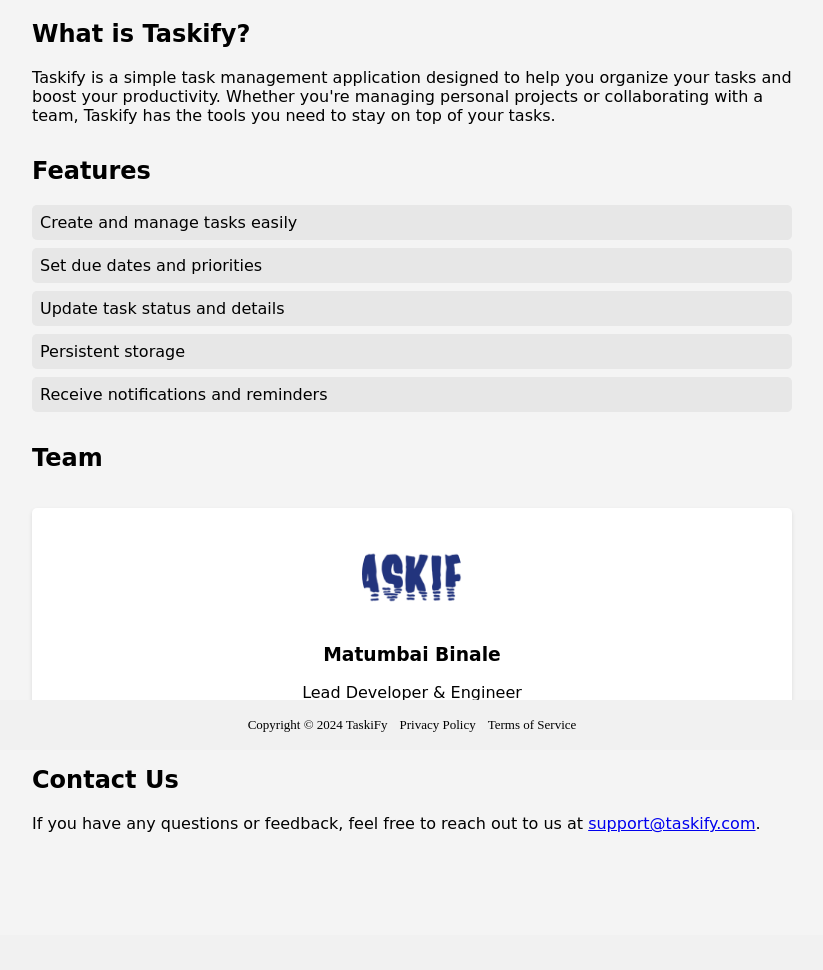
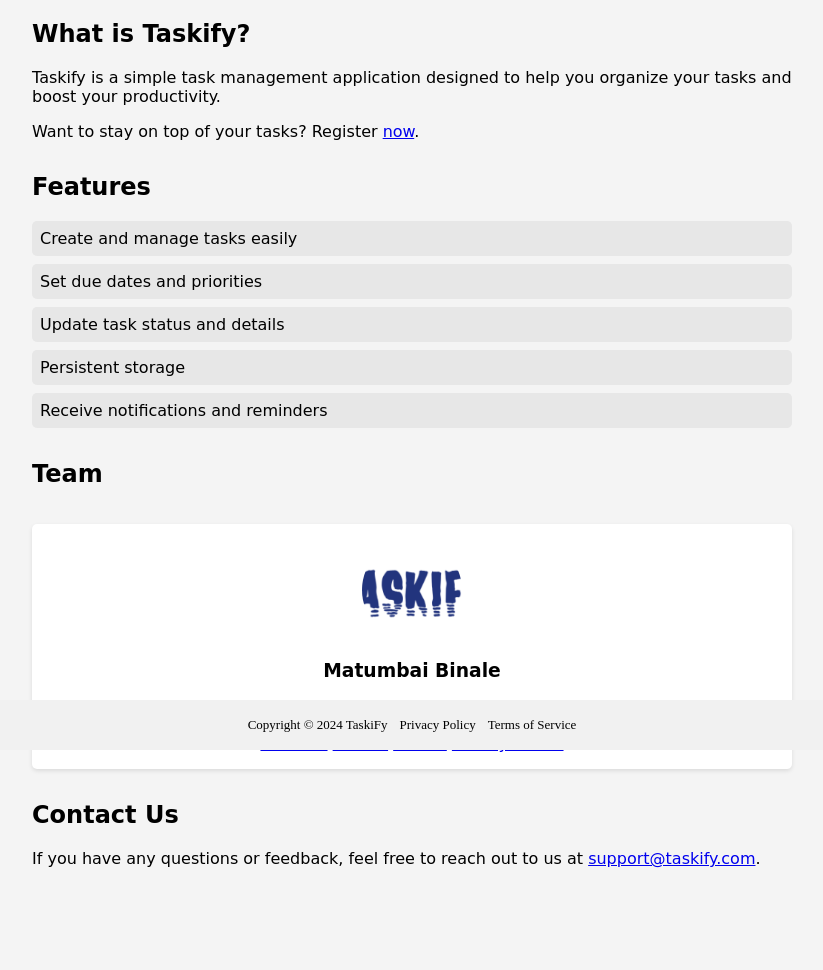
Before and after one commit to MrGiddy/taskify, a Flask app: page /about in a window 1280 px wide. Shown: the part 50-1020 px from the top of the page, without its empty margins (228-1051 px from the left). Before the commit the page ends 883 px from the top, so only its background shows below. Run offline with Flask 3, Linux system fonts and the light colour scheme.

Commit message:
(fix): Update description in about page

```diff
--- a/frontend/templates/about.html
+++ b/frontend/templates/about.html
@@ -1,12 +1,15 @@
-{% extends 'base.html' %} {% block content %}
+{% extends 'base.html' %}
+
+{% block content %}
 <main class="about-main">
   <section class="about-description">
     <h2>What is Taskify?</h2>
     <p>
       Taskify is a simple task management application designed to help you
-      organize your tasks and boost your productivity. Whether you're managing
-      personal projects or collaborating with a team, Taskify has the tools you
-      need to stay on top of your tasks.
+      organize your tasks and boost your productivity.
+    </p>
+    <p>
+      Want to stay on top of your tasks? Register <a href="/signup">now</a>.
     </p>
   </section>
 
@@ -22,7 +25,7 @@
     </ul>
   </section>
 
-  <section class="about-team">
+  <section id="about-team" class="about-team">
     <h2>Team</h2>
     <div class="about-team-member">
       <img
@@ -31,6 +34,12 @@
       />
       <h3>Matumbai Binale</h3>
       <p>Lead Developer &amp Engineer</p>
+      <div class="social-handles">
+        <a href="https://www.linkedin.com/in/matumbai-binale-8ba711163/" target="_blank" >LinkedIn</a>
+        <a href="https://github.com/MrGiddy" target="_blank">GitHub</a>
+        <a href="https://x.com/MatumbaiBinale" target="_blank">Twitter</a>
+        <a href="https://github.com/MrGiddy/taskify" target="_blank">TaskiFyGitHub</a>
+    </div>
     </div>
   </section>
 
```
